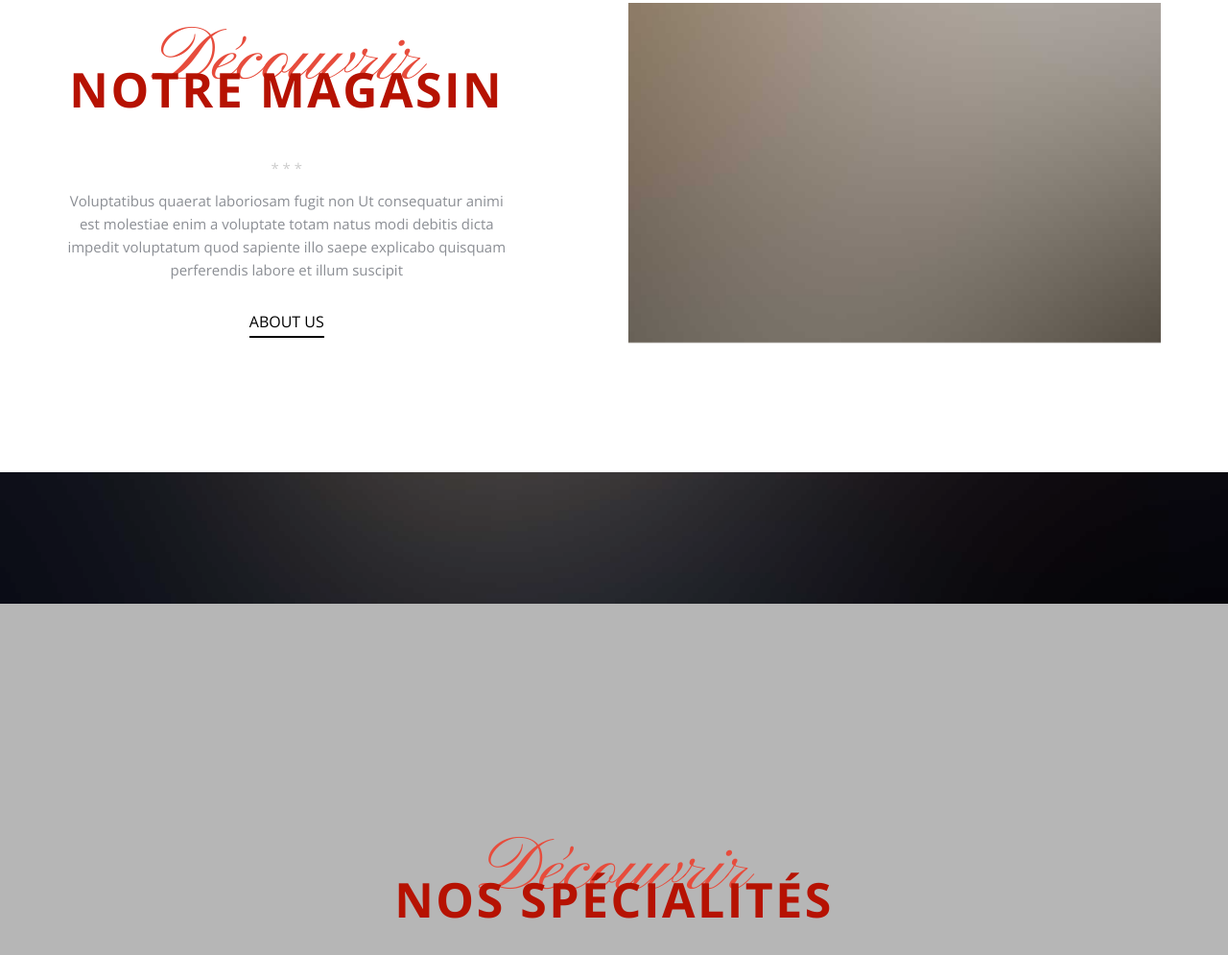
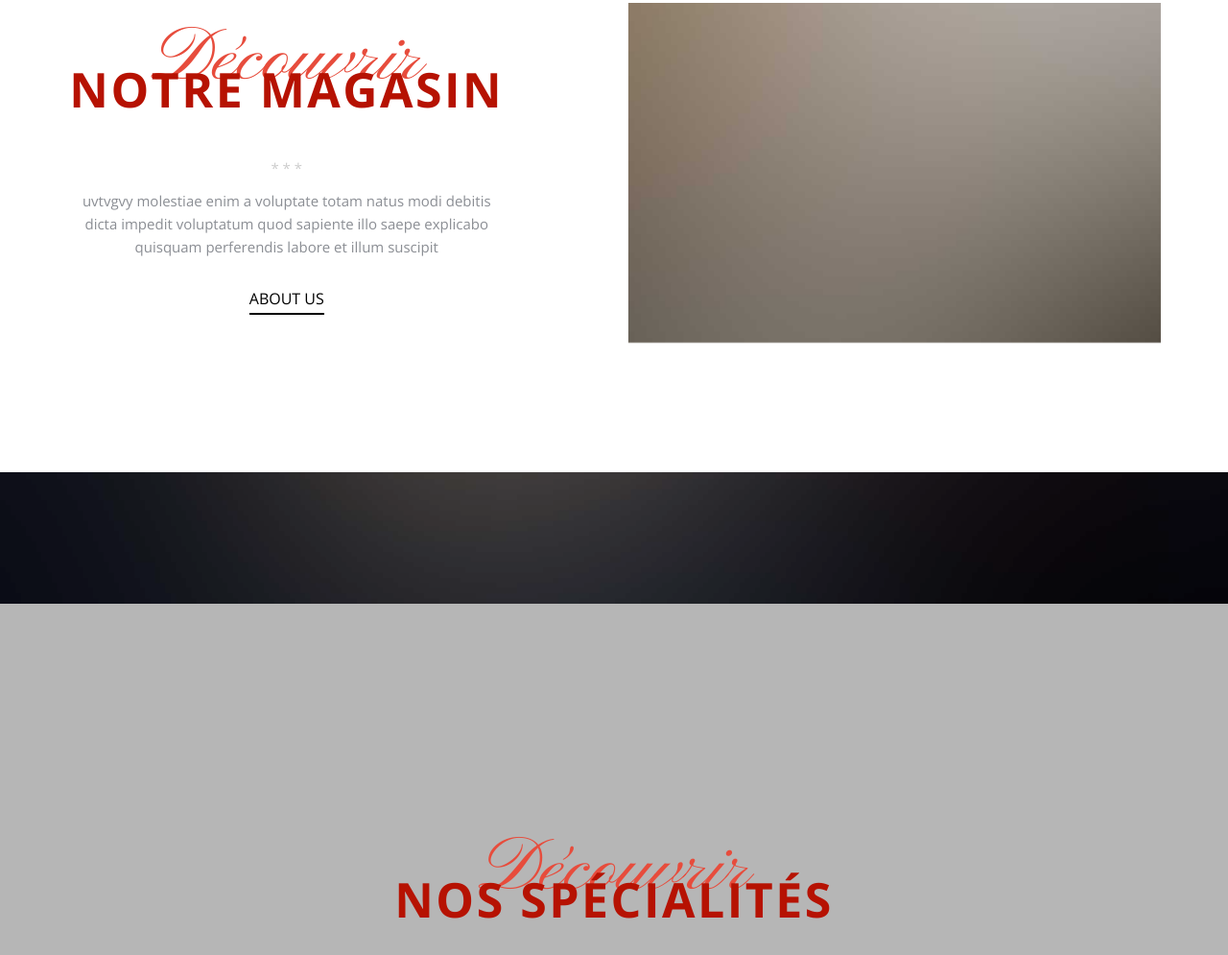
Before and after one commit to VEILLEClemence/SiteResto, a website: page resto/index.html in a window 1280 px wide. Shown: the part 852-1847 px from the top of the page at 96% size. Drawn offline with nearby package versions, Linux system fonts and the light colour scheme; files whose address does not match are found by name.

Commit message:
modi ligne 100

```diff
--- a/resto/index.html
+++ b/resto/index.html
@@ -99,7 +99,7 @@
               <h3 class="secondary-heading">Notre magasin</h3>
               <span class="seperator">* * *</span>
             </div>
-            <p>Voluptatibus quaerat laboriosam fugit non Ut consequatur animi est molestiae enim a voluptate totam natus modi debitis dicta impedit voluptatum quod sapiente illo saepe explicabo quisquam perferendis labore et illum suscipit</p>
+            <p>uvtvgvy molestiae enim a voluptate totam natus modi debitis dicta impedit voluptatum quod sapiente illo saepe explicabo quisquam perferendis labore et illum suscipit</p>
             <p><a href="#" class="probootstrap-custom-link">About Us</a></p>
           </div>
           <div class="col-md-6 col-md-push-1 probootstrap-animate">
```
